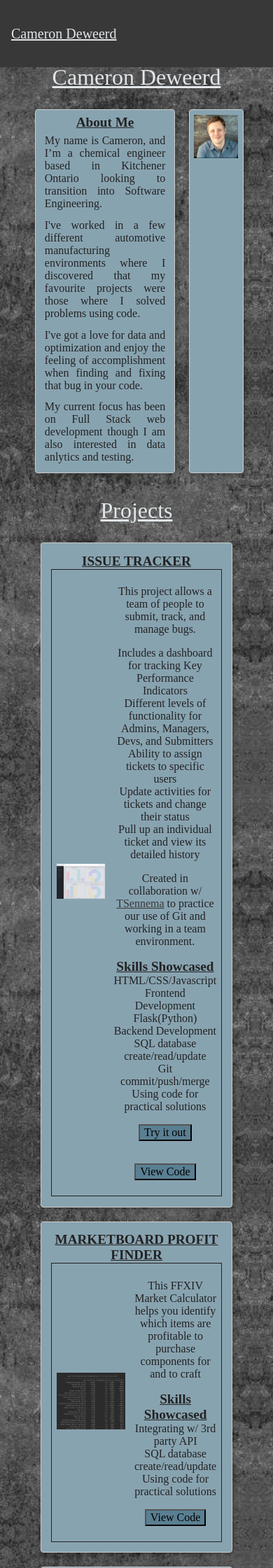
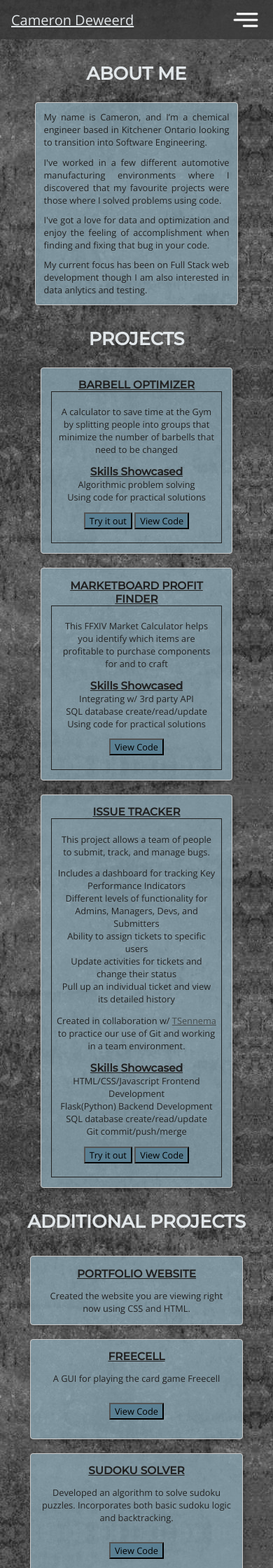
Before and after one commit to CameronDeweerd/Portfolio, a Flask app: page / in a window 390 px wide. Shown: the top 2240 px of the page at 70% size. Run offline with Flask 2, Linux system fonts and the light colour scheme.

Commit message:
Mobile friendly modifications

```diff
--- a/portfolio/templates/index.html
+++ b/portfolio/templates/index.html
@@ -7,29 +7,31 @@
 
 {% block main %}
     <div class="transbox">
-    <h1>Cameron Deweerd</h1>
+    <h1>About Me</h1>
     <section class="section">
         <div class="container" id="aboutMe">
-                <div class="card" style="text-align:justify;">
-                    <h2 class="card-title">About Me</h2>
-                    <div>
+                <div class="card container" style="text-align:justify;">
+<!--                    <h2 class="card-title">About Me</h2>-->
+                        <div>
                         <p class="about-text">My name is Cameron, and I’m a chemical engineer based in Kitchener Ontario looking to transition into Software Engineering.</p>
                         <p class="about-text">I've worked in a few different automotive manufacturing environments where I discovered
                             that my favourite projects were those where I solved problems using code.  </p>
+                        </div>
+                        <div>
                         <p class="about-text">I've got a love for data and optimization and enjoy the feeling
                             of accomplishment when finding and fixing that bug in your code.  </p>
                         <p class="about-text">My current focus has been on Full Stack web development though I am also interested in data anlytics and testing.   </p>
-                    </div>
+                        </div>
                 </div>
-                <div class="card col-3">
-                    <img src="static/headshot_1.jpg">
+                <div class="card container col-3 headshot aboutHead">
+                    <img src="static/headshot_1.jpg" width="100%">
                 </div>
         </div>
     </section>
 
     <section class="section inner-box" id="projects">
         <h1>Projects</h1>
-        <div class="container reverse projects">
+        <div class="container projects" style="flex-direction:column">
             <div class="card projects">
                 <div class="card-body">
                     <h5 class="card-title">Barbell Optimizer</h5>
@@ -96,7 +98,6 @@
                                 <li class="card-list">Flask(Python) Backend Development</li>
                                 <li class="card-list">SQL database create/read/update</li>
                                 <li class="card-list">Git commit/push/merge </li>
-                                <li class="card-list">Using code for practical solutions</li>
                             </ul>
                             <form style="display: inline-block;" action="/issue"><button href="/issue" class="card-link">Try it out</button></form>
                             <form style="display: inline-block;" action="https://github.com/CameronDeweerd/IssueTracker" ><button class="card-link">View Code</button></form>
@@ -192,8 +193,8 @@
                     <button type="submit" class="button">Submit</button>
                 </form>
             </div>
-            <div class="card col-4">
-                <img src="static/headshot_1.jpg">
+            <div class="card headshot">
+                <img src="static/headshot_1.jpg" width="100%">
                 <p>Email: cameron.deweerd@gmail.com</p>
                 <p>Phone: 905-730-9493</p>
                 <p><a href="www.linkedin.com/in/cameron-deweerd-2435306a/"><img src="static/linkedin_logo.png" height=50px></a>
--- a/portfolio/templates/portfolio_layout.html
+++ b/portfolio/templates/portfolio_layout.html
@@ -16,7 +16,11 @@
             integrity="sha384-B0vP5xmATw1+K9KRQjQERJvTumQW0nPEzvF6L/Z6nronJ3oUOFUFpCjEUQouq2+l" crossorigin="anonymous">
         <!-- StyleSheet -->
         <link rel="stylesheet" href="{{ url_for('portfolio.static', filename='portfolioStyles.css') }}">
-
+        <link rel="preconnect" href="https://fonts.googleapis.com">
+    <link rel="preconnect" href="https://fonts.gstatic.com" crossorigin>
+    <link rel="preconnect" href="https://fonts.googleapis.com">
+    <link rel="preconnect" href="https://fonts.gstatic.com" crossorigin>
+    <link href="https://fonts.googleapis.com/css2?family=Montserrat:ital,wght@0,400;0,500;1,400&family=Open+Sans:ital,wght@0,400;0,500;1,400&display=swap" rel="stylesheet">
         <title>Cameron Deweerd: {% block title %}{% endblock %}</title>
 
     </head>
@@ -27,7 +31,7 @@
     <nav id="mainNavbar" class="navbar navbar-custom navbar-expand-md fixed-top">
         <a href="/" class="navbar-brand">Cameron Deweerd</a>
         <button class="navbar-toggler" data-toggle="collapse" data-target="#navLinks" aria-label="Toggle Navbar">
-            <span class="navbar-toggler-icon"></span>
+            <span class="navbar-toggler-icon"><img src="static/hamburger.png" height=30px></span>
         </button>
         <div class="collapse navbar-collapse justify-content-end" id="navLinks">
             <ul class="navbar-nav">
--- a/static/portfolioStyles.css
+++ b/static/portfolioStyles.css
@@ -30,11 +30,12 @@ footer, header, hgroup, menu, nav, section {
     /* To use these type var(--color-1) */
     --color-1: #222222;
     --color-2: #DFBCA0;
-    --color-3: #88A3B0;
+    --color-3: #88A3B0cc;
     --color-4: #A3B8BF;
     --color-font: #e1e6e9;
     --color-6: #5a7f92;
-    --color-7: #373837;
+    --color-7: #373837cc;
+    font-family: 'Montserrat', sans-serif;
 }
 
 .navbar-custom {
@@ -45,13 +46,17 @@ background-color: var(--color-7);
     color: var(--color-font);
 }
 
+button.navbar-toggler{
+    margin:0;
+}
+
 
 body {
     padding:75px 25px;
     background: var(--color-1);
-    background-opacity: 0.5;
     background-image: url("/static/slate.jpg");
     color: var(--color-font);
+    font-family: 'Open Sans', sans-serif;
 }
 
 section {
@@ -62,7 +67,7 @@ section {
     width: 100%;
     height: 90%;
     margin: 0 auto;
-
+    flex-wrap: wrap;
     display: flex;
     justify-content: space-evenly;
 
@@ -89,7 +94,10 @@ h1 {
     font-size:2em;
     display: block;
     text-align: center;
-    text-decoration: underline;
+    font-weight: bold;
+    font-family: 'Montserrat', sans-serif;
+    text-transform: uppercase;
+
 }
 
 p {
@@ -109,15 +117,12 @@ a {
     background-color: var(--color-3);
     color: var(--color-1);
     text-align: center;
-    padding: 0.4rem
+    padding: 0.4rem;
+    flex-wrap:wrap
   }
 
-  .projects .card {
-    flex: 1 1 400px;
-  }
-
-  .project-image {
-    flex: 1 1 100px;
+  .project-image, .headshot {
+    flex: 0.5 0.5 150px;
     padding: 0.4rem;
     align-self:center;
   }
@@ -141,6 +146,7 @@ a {
       margin: 0 0;
       text-decoration: underline;
       font-weight: bold;
+      font-family: 'Montserrat', sans-serif;
   }
 
   h5.card-title {
@@ -194,3 +200,20 @@ a {
     text-align:justify;
     padding:0.4em;
 }
+
+@media all and (max-width: 1200px) {
+
+}
+
+@media all and (max-width: 992px) {
+    .aboutHead { display: none; }
+    body {font-size: 90%;}
+    .project-image, .headshot {flex: 0.5 1 500px;}
+}
+
+@media all and (max-width: 767px) {
+    .project-image { display: none; }
+    .aboutHead { display: none; }
+    body {font-size: 80%;}
+    .project-image, .headshot {flex: 0.5 1 500px;}
+}
```
Also changed, not shown: static/hamburger.png (added), static/headshot_1.jpg.
